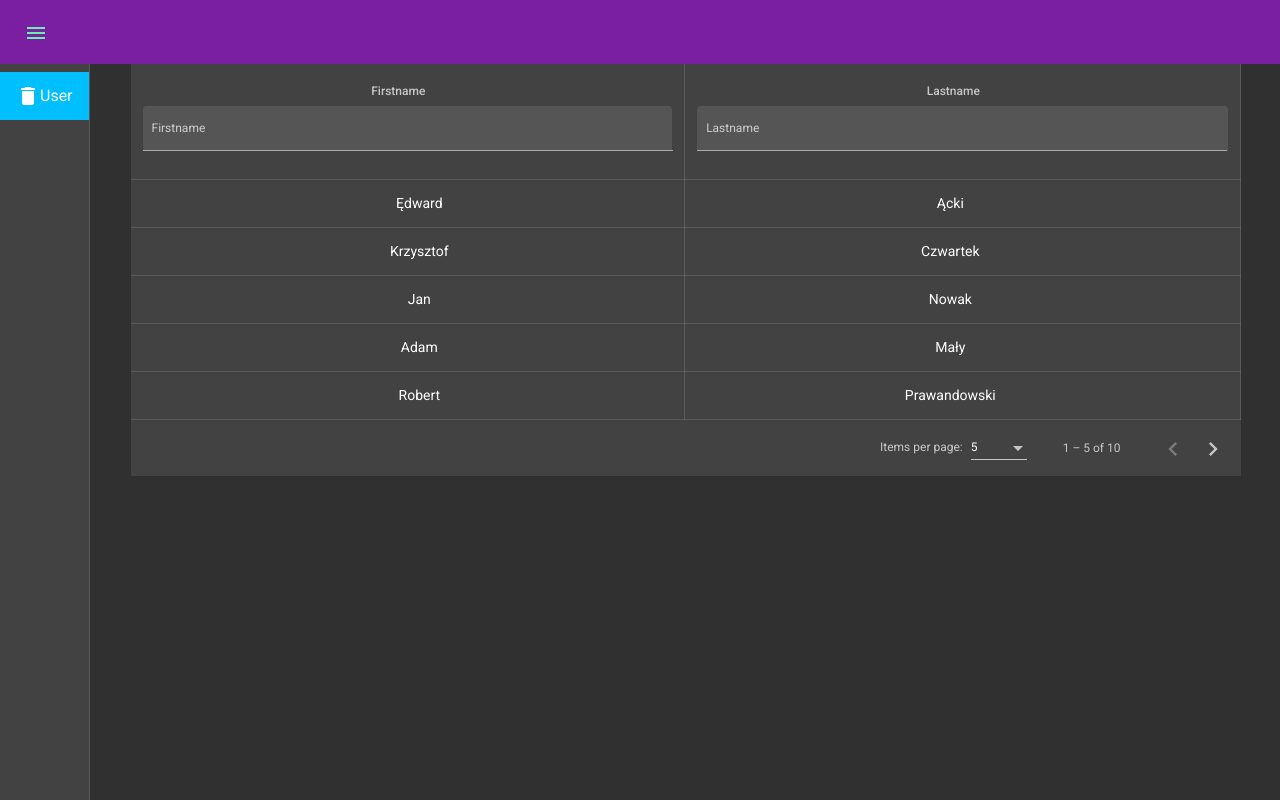
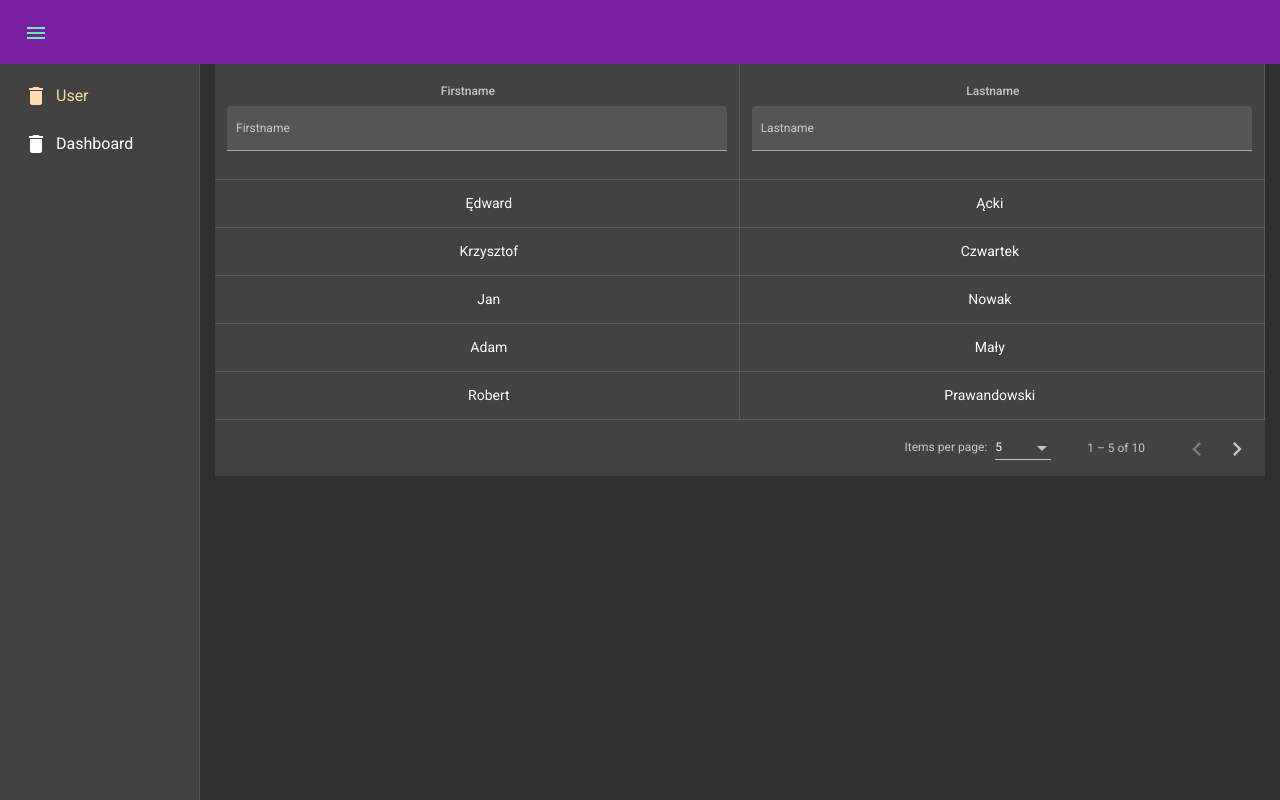
Before and after one commit to Ostromecky/employees, an Angular app: page /users in a window 1280 px wide. Built offline with nearby package versions, Linux system fonts and the light colour scheme; data requests are answered from the project's data file.

Commit message:
Add dashboard empty component, Update sidenav styles

```diff
--- a/src/app/app-routing.module.ts
+++ b/src/app/app-routing.module.ts
@@ -1,11 +1,16 @@
 import { NgModule } from '@angular/core';
 import { RouterModule, Routes } from '@angular/router';
+import { DashboardComponent } from './core/components/dashboard/dashboard.component';
 
 const appRoutes: Routes = [
   {
     path: 'users',
     loadChildren: () => import('./user/user.module').then(m => m.UserModule)
   },
+  {
+    path: 'dashboard',
+    component: DashboardComponent
+  }
   // {path: '**', component: }
 ];
 
--- a/src/app/app.module.ts
+++ b/src/app/app.module.ts
@@ -1,5 +1,4 @@
 import { NgModule } from '@angular/core';
-import { RouterModule } from '@angular/router';
 import { AppRoutingModule } from './app-routing.module';
 
 import { AppComponent } from './app.component';
--- /dev/null
+++ b/src/app/core/components/dashboard/dashboard.component.html
@@ -0,0 +1 @@
+<p>dashboard works!</p>
--- /dev/null
+++ b/src/app/core/components/dashboard/dashboard.component.ts
@@ -0,0 +1,15 @@
+import { Component, OnInit } from '@angular/core';
+
+@Component({
+  selector: 'app-dashboard',
+  templateUrl: './dashboard.component.html',
+  styleUrls: ['./dashboard.component.scss']
+})
+export class DashboardComponent implements OnInit {
+
+  constructor() { }
+
+  ngOnInit(): void {
+  }
+
+}
--- a/src/app/core/components/sidenav/sidenav.component.html
+++ b/src/app/core/components/sidenav/sidenav.component.html
@@ -6,19 +6,20 @@
             color="accent">
       <mat-icon aria-label="Side nav toggle icon">menu</mat-icon>
     </button>
-    <!--    <span><img src="./assets/devglan.png"></span>-->
   </mat-toolbar-row>
 </mat-toolbar>
 <mat-sidenav-container class="sidenav-container">
   <mat-sidenav mode="side"
+               style="min-width: 200px;"
                opened>
-    <mat-nav-list>
+    <mat-nav-list class="p-2">
       <a *ngFor="let route of routes"
          mat-list-item
-         [routerLink]="route.path"
+         [routerLink]="[route.path]"
+         class="border-radius-10"
          routerLinkActive="active-link">
         <mat-icon>{{route.icon}}</mat-icon>
-        <span>{{ route.title }}</span>
+        <span class="ml-2">{{ route.title }}</span>
       </a>
     </mat-nav-list>
   </mat-sidenav>
--- a/src/app/core/components/sidenav/sidenav.component.scss
+++ b/src/app/core/components/sidenav/sidenav.component.scss
@@ -1,5 +1,5 @@
 .sidenav-container {
- height: 100%;
+  height: 100%;
 }
 
 .content-container {
@@ -7,5 +7,26 @@
 }
 
 .active-link {
-  background: deepskyblue;
+  span {
+    color: #ffdcb1;
+  }
+  mat-icon {
+    color: #ffdcb1;
+  }
 }
+
+.border-radius-10 {
+  border-radius: 10px;
+}
+
+::ng-deep .mat-ripple {
+  border-radius: 10px;
+}
+
+::ng-deep .mat-list-item:focus {
+  background: none !important;
+}
+
+::ng-deep .mat-list-item:hover {
+background: rgba(255,255,255,.04) !important;;
+}
--- a/src/app/core/components/sidenav/sidenav.component.ts
+++ b/src/app/core/components/sidenav/sidenav.component.ts
@@ -6,10 +6,15 @@ import { Component, OnInit } from '@angular/core';
   styleUrls: ['./sidenav.component.scss']
 })
 export class SidenavComponent implements OnInit {
-  routes: any[] = [
+  routes: object[] = [
     {
       title: 'User',
-      path: '/users',
+      path: 'users',
+      icon: 'delete'
+    },
+    {
+      title: 'Dashboard',
+      path: 'dashboard',
       icon: 'delete'
     }
   ];
--- a/src/app/user/components/users/users.component.html
+++ b/src/app/user/components/users/users.component.html
@@ -6,10 +6,10 @@
       <mat-spinner></mat-spinner>
     </div>
 
-    <div class="example-table-container">
+    <div class="example-table-container"
+         [formGroup]="form">
 
       <table mat-table
-             [formGroup]="form"
              [dataSource]="data$ | async"
              class="example-table"
              matSort>
--- a/src/app/user/components/users/users.component.ts
+++ b/src/app/user/components/users/users.component.ts
@@ -24,7 +24,10 @@ export class UsersComponent implements OnInit {
   @ViewChild(MatPaginator, {static: true}) paginator: MatPaginator;
   @ViewChild(MatSort, {static: true}) sort: MatSort;
 
-  constructor(private userService: UserService, private fb: FormBuilder, private cdr: ChangeDetectorRef) {
+  constructor(
+    private userService: UserService,
+    private fb: FormBuilder,
+    private cdr: ChangeDetectorRef) {
   }
 
   ngOnInit() {
--- a/src/styles.scss
+++ b/src/styles.scss
@@ -21,10 +21,18 @@ router-outlet + * {
   min-height: 48px;
   text-align: center;
   border-right: 1px solid;
-  border-color: rgba(255,255,255,.12);
+  border-color: rgba(255, 255, 255, .12);
 }
 
 .mat-sort-header {
   border-right: 1px solid;
-  border-color: rgba(255,255,255,.12);
+  border-color: rgba(255, 255, 255, .12);
 }
+
+button:focus, button:active:focus, button.active:focus {
+  outline: none !important;
+}
+
+a:focus, a:active:focus, a.active:focus {
+  outline: none !important;
+}
```
Also changed, not shown: src/app/core/core.module.ts (+5 -2 lines), src/app/core/components/dashboard/dashboard.component.scss (added), 2 other files (tests, documents, lock files or other folders).
